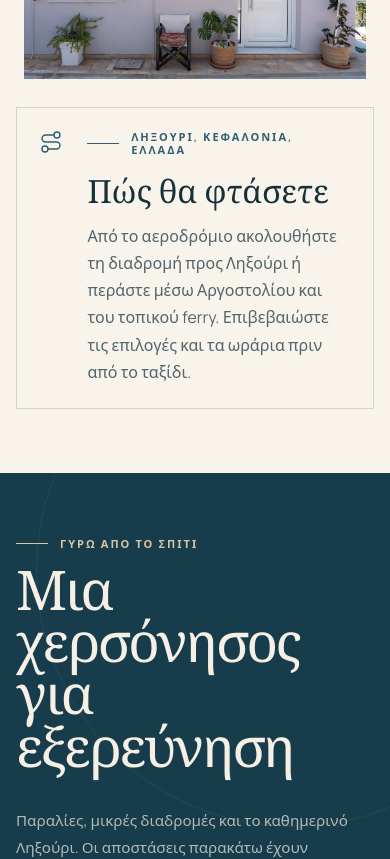
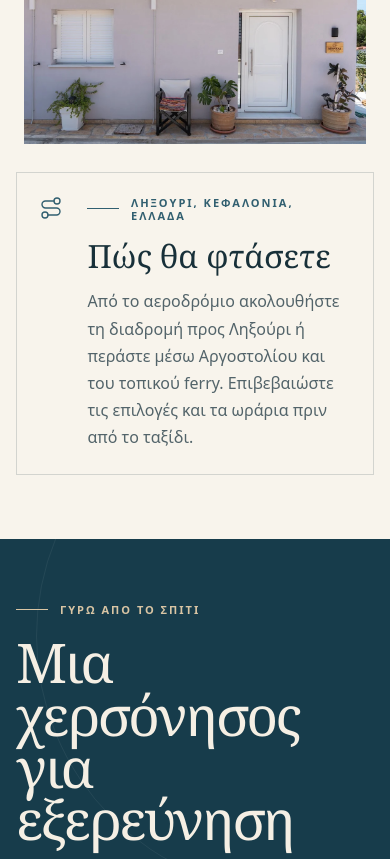
Before and after one commit to TomasCavataio/meraki, a React (Vite) app: page / in a window 390 px wide. Shown: the part 8280-9139 px from the top of the page. Built offline with nearby package versions, Linux system fonts and the light colour scheme; no server answers.

Commit message:
Fix mobile phone field and font loading

```diff
--- a/src/styles/global.css
+++ b/src/styles/global.css
@@ -14,8 +14,8 @@
   --white: #fffdf9;
   --line: rgba(24, 48, 57, 0.16);
   --line-light: rgba(255, 253, 249, 0.22);
-  --serif: 'Newsreader', Georgia, serif;
-  --sans: 'Manrope', system-ui, sans-serif;
+  --serif: Georgia, serif;
+  --sans: system-ui, sans-serif;
   --shell: min(1380px, calc(100vw - 96px));
   --section-space: clamp(6.5rem, 11vw, 11rem);
   color: var(--ink);
@@ -655,6 +655,13 @@ ul { margin: 0; padding: 0; list-style: none; }
   .booking__layout,
   .faq__layout { gap: 3.5rem; }
   .booking-form { grid-template-columns: 1fr; }
+  .direct-form { grid-template-columns: 1fr; }
+  .direct-form__field,
+  .direct-form__field--wide,
+  .direct-form__submit { grid-column: 1; }
+  .phone-field { grid-template-columns: minmax(0, 1fr) minmax(0, 1.15fr); }
+  .phone-field select,
+  .phone-field input { min-width: 0; }
   .booking-form__field,
   .booking-form__field:nth-child(3),
   .booking-form__submit,
```
